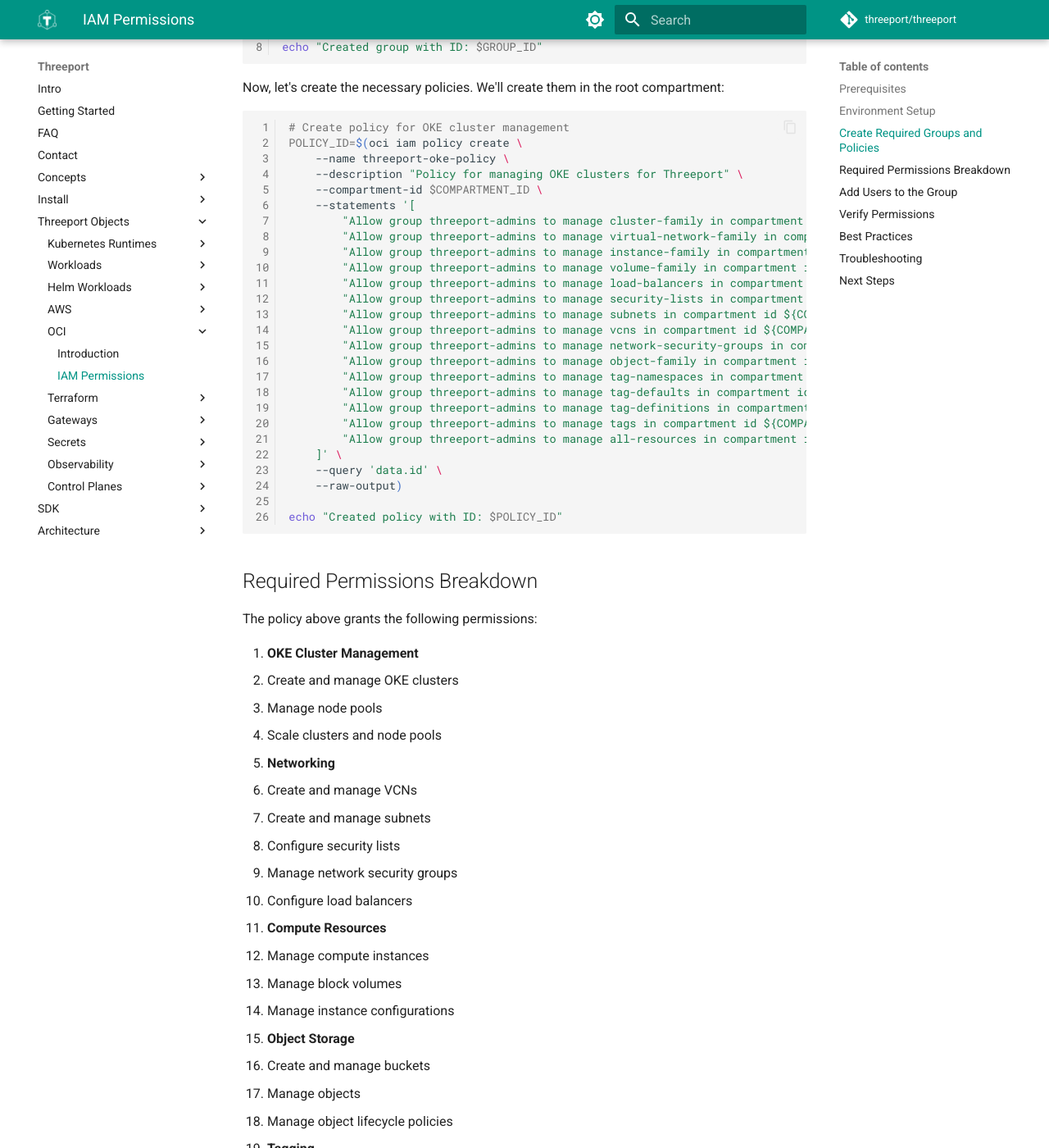
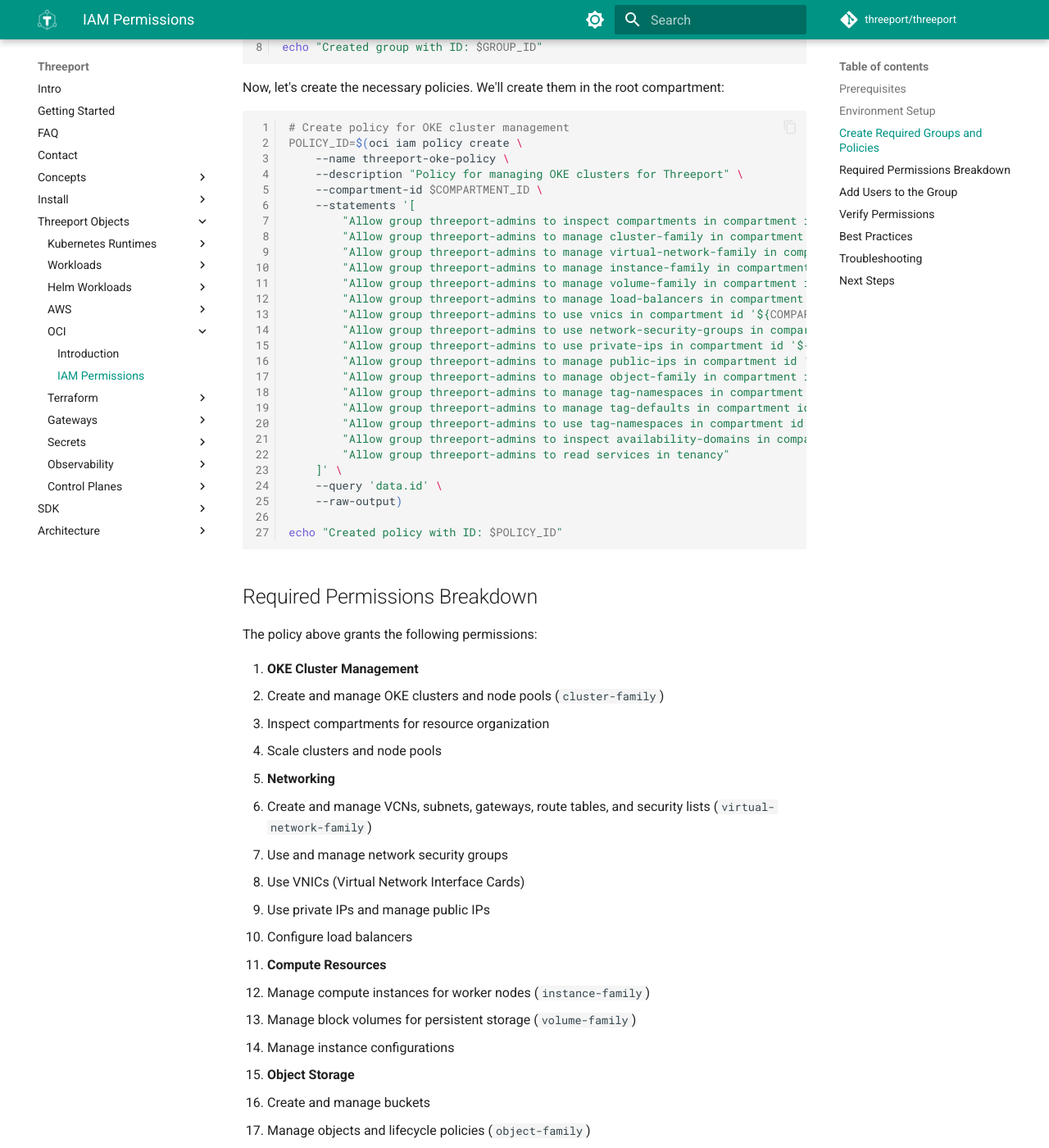
Before and after one commit to threeport/threeport, an MkDocs documentation site: the page built from docs/docs/oci/oci-iam.md, in a window 1280 px wide and 1400 px high, scrolled down 1278 px. Shown: the whole window at 82% size. Built offline with MkDocs 1.6.1 and Material for MkDocs 9.7.7, drawn with Linux system fonts in a browser that asks for light colours; comment, search, counter and statistics services are not loaded; some of the changed text lies outside the part shown.

Commit message:
docs: update oci permissions

```diff
--- a/docs/docs/oci/oci-iam.md
+++ b/docs/docs/oci/oci-iam.md
@@ -60,21 +60,22 @@
     --description "Policy for managing OKE clusters for Threeport" \
     --compartment-id $COMPARTMENT_ID \
     --statements '[
-        "Allow group threeport-admins to manage cluster-family in compartment id ${COMPARTMENT_ID}",
-        "Allow group threeport-admins to manage virtual-network-family in compartment id ${COMPARTMENT_ID}",
-        "Allow group threeport-admins to manage instance-family in compartment id ${COMPARTMENT_ID}",
-        "Allow group threeport-admins to manage volume-family in compartment id ${COMPARTMENT_ID}",
-        "Allow group threeport-admins to manage load-balancers in compartment id ${COMPARTMENT_ID}",
-        "Allow group threeport-admins to manage security-lists in compartment id ${COMPARTMENT_ID}",
-        "Allow group threeport-admins to manage subnets in compartment id ${COMPARTMENT_ID}",
-        "Allow group threeport-admins to manage vcns in compartment id ${COMPARTMENT_ID}",
-        "Allow group threeport-admins to manage network-security-groups in compartment id ${COMPARTMENT_ID}",
-        "Allow group threeport-admins to manage object-family in compartment id ${COMPARTMENT_ID}",
-        "Allow group threeport-admins to manage tag-namespaces in compartment id ${COMPARTMENT_ID}",
-        "Allow group threeport-admins to manage tag-defaults in compartment id ${COMPARTMENT_ID}",
-        "Allow group threeport-admins to manage tag-definitions in compartment id ${COMPARTMENT_ID}",
-        "Allow group threeport-admins to manage tags in compartment id ${COMPARTMENT_ID}",
-        "Allow group threeport-admins to manage all-resources in compartment id ${COMPARTMENT_ID} where all {target.resource.type = 'Cluster', target.resource.type = 'NodePool'}"
+        "Allow group threeport-admins to inspect compartments in compartment id '${COMPARTMENT_ID}'",
+        "Allow group threeport-admins to manage cluster-family in compartment id '${COMPARTMENT_ID}'",
+        "Allow group threeport-admins to manage virtual-network-family in compartment id '${COMPARTMENT_ID}'",
+        "Allow group threeport-admins to manage instance-family in compartment id '${COMPARTMENT_ID}'",
+        "Allow group threeport-admins to manage volume-family in compartment id '${COMPARTMENT_ID}'",
+        "Allow group threeport-admins to manage load-balancers in compartment id '${COMPARTMENT_ID}'",
+        "Allow group threeport-admins to use vnics in compartment id '${COMPARTMENT_ID}'",
+        "Allow group threeport-admins to use network-security-groups in compartment id '${COMPARTMENT_ID}'",
+        "Allow group threeport-admins to use private-ips in compartment id '${COMPARTMENT_ID}'",
+        "Allow group threeport-admins to manage public-ips in compartment id '${COMPARTMENT_ID}'",
+        "Allow group threeport-admins to manage object-family in compartment id '${COMPARTMENT_ID}'",
+        "Allow group threeport-admins to manage tag-namespaces in compartment id '${COMPARTMENT_ID}'",
+        "Allow group threeport-admins to manage tag-defaults in compartment id '${COMPARTMENT_ID}'",
+        "Allow group threeport-admins to use tag-namespaces in compartment id '${COMPARTMENT_ID}'",
+        "Allow group threeport-admins to inspect availability-domains in compartment id '${COMPARTMENT_ID}'",
+        "Allow group threeport-admins to read services in tenancy"
     ]' \
     --query 'data.id' \
     --raw-output)
@@ -87,31 +88,31 @@
 The policy above grants the following permissions:
 
 1. **OKE Cluster Management**
-   - Create and manage OKE clusters
-   - Manage node pools
+   - Create and manage OKE clusters and node pools (`cluster-family`)
+   - Inspect compartments for resource organization
    - Scale clusters and node pools
 
 2. **Networking**
-   - Create and manage VCNs
-   - Create and manage subnets
-   - Configure security lists
-   - Manage network security groups
+   - Create and manage VCNs, subnets, gateways, route tables, and security lists (`virtual-network-family`)
+   - Use and manage network security groups
+   - Use VNICs (Virtual Network Interface Cards)
+   - Use private IPs and manage public IPs
    - Configure load balancers
 
 3. **Compute Resources**
-   - Manage compute instances
-   - Manage block volumes
+   - Manage compute instances for worker nodes (`instance-family`)
+   - Manage block volumes for persistent storage (`volume-family`)
    - Manage instance configurations
 
 4. **Object Storage**
    - Create and manage buckets
-   - Manage objects
-   - Manage object lifecycle policies
+   - Manage objects and lifecycle policies (`object-family`)
 
-5. **Tagging**
-   - Create and manage tag namespaces
-   - Create and manage tag definitions
-   - Apply tags to resources
+5. **Identity and Tagging**
+   - Manage and use tag namespaces for resource organization
+   - Manage tag defaults
+   - Inspect availability domains for resource placement
+   - Read OCI services information (required for service gateways)
 
 ## Add Users to the Group
 
```
